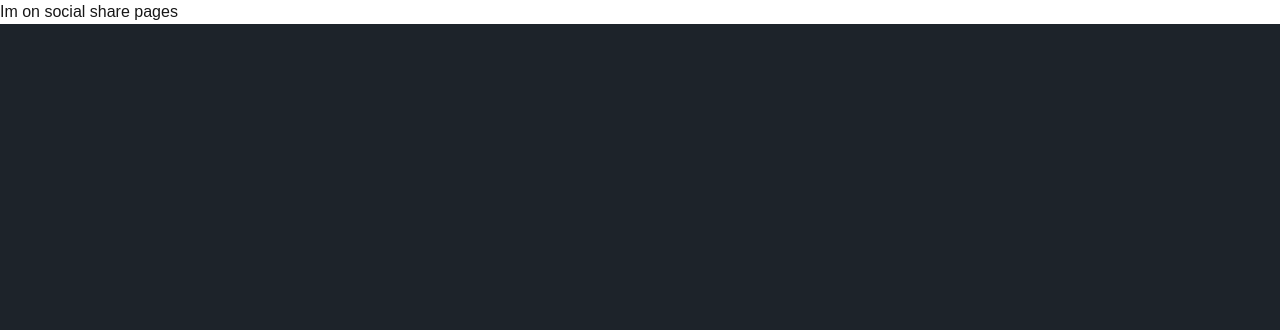
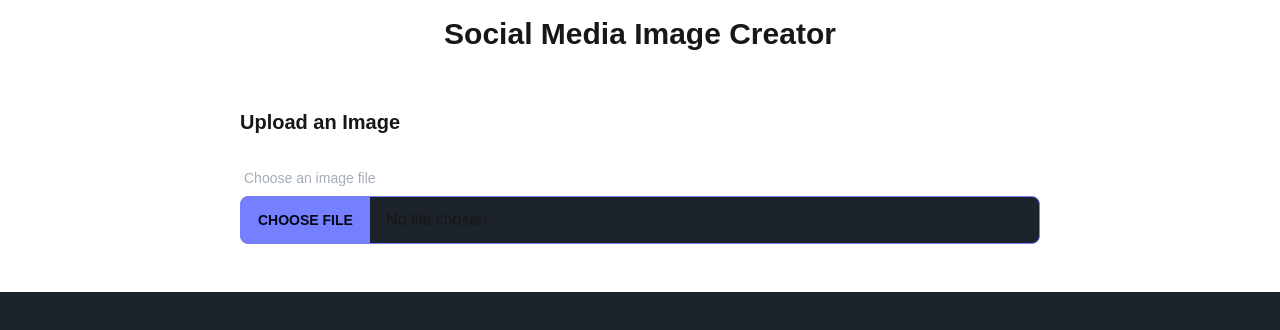
Before and after one commit to Rakesh709/saas-ai, a Next.js app: page /social-share in a window 1280 px wide. Shown: the top 330 px of the page. Built offline with nearby package versions, Linux system fonts and the light colour scheme.

Commit message:
to Create, Transform, and Download completed

```diff
--- a/app/(app)/social-share/page.tsx
+++ b/app/(app)/social-share/page.tsx
@@ -88,7 +88,85 @@ function SocialShare() {
 
   // blob is the binary object
 
-  return <div>Im on social share pages</div>;
+  return (
+    <div className="container mx-auto p-4 max-w-4xl">
+      <h1 className="text-3xl font-bold mb-6 text-center">
+        Social Media Image Creator
+      </h1>
+
+      <div className="card">
+        <div className="card-body">
+          <h2 className="card-title mb-4">Upload an Image</h2>
+          <div className="form-control">
+            <label className="label">
+              <span className="label-text">Choose an image file</span>
+            </label>
+            <input
+              type="file"
+              onChange={handleFileUpload}
+              className="file-input file-input-bordered file-input-primary w-full"
+            />
+          </div>
+
+          {isUploading && (
+            <div className="mt-4">
+              <progress className="progress progress-primary w-full"></progress>
+            </div>
+          )}
+
+          {uploadedImage && (
+            <div className="mt-6">
+              <h2 className="card-title mb-4">Select Social Media Format</h2>
+              <div className="form-control">
+                <select
+                  className="select select-bordered w-full"
+                  value={selectedFormat}
+                  onChange={(e) =>
+                    setSelectedFormat(e.target.value as SocialFormat)
+                  }
+                >
+                  {Object.keys(socialFormats).map((format) => (
+                    <option key={format} value={format}>
+                      {format}
+                    </option>
+                  ))}
+                </select>
+              </div>
+
+              <div className="mt-6 relative">
+                <h3 className="text-lg font-semibold mb-2">Preview:</h3>
+                <div className="flex justify-center">
+                  {isTransforming && (
+                    <div className="absolute inset-0 flex items-center justify-center bg-base-100 bg-opacity-50 z-10">
+                      <span className="loading loading-spinner loading-lg"></span>
+                    </div>
+                  )}
+                  <CldImage
+                    width={socialFormats[selectedFormat].width}
+                    height={socialFormats[selectedFormat].height}
+                    src={uploadedImage}
+                    sizes="100vw"
+                    alt="transformed image"
+                    crop="fill"
+                    aspectRatio={socialFormats[selectedFormat].aspectRatio}
+                    gravity='auto'
+                    ref={imageRef}
+                    onLoad={() => setIsTransforming(false)}
+                    />
+                </div>
+              </div>
+
+              <div className="card-actions justify-end mt-6">
+                <button className="btn btn-primary" onClick={handleDownload}>
+                  Download for {selectedFormat}
+                </button>
+              </div>
+            </div>
+          )}
+        </div>
+      </div>
+    </div>
+  );
 }
 
 export default SocialShare;
```
